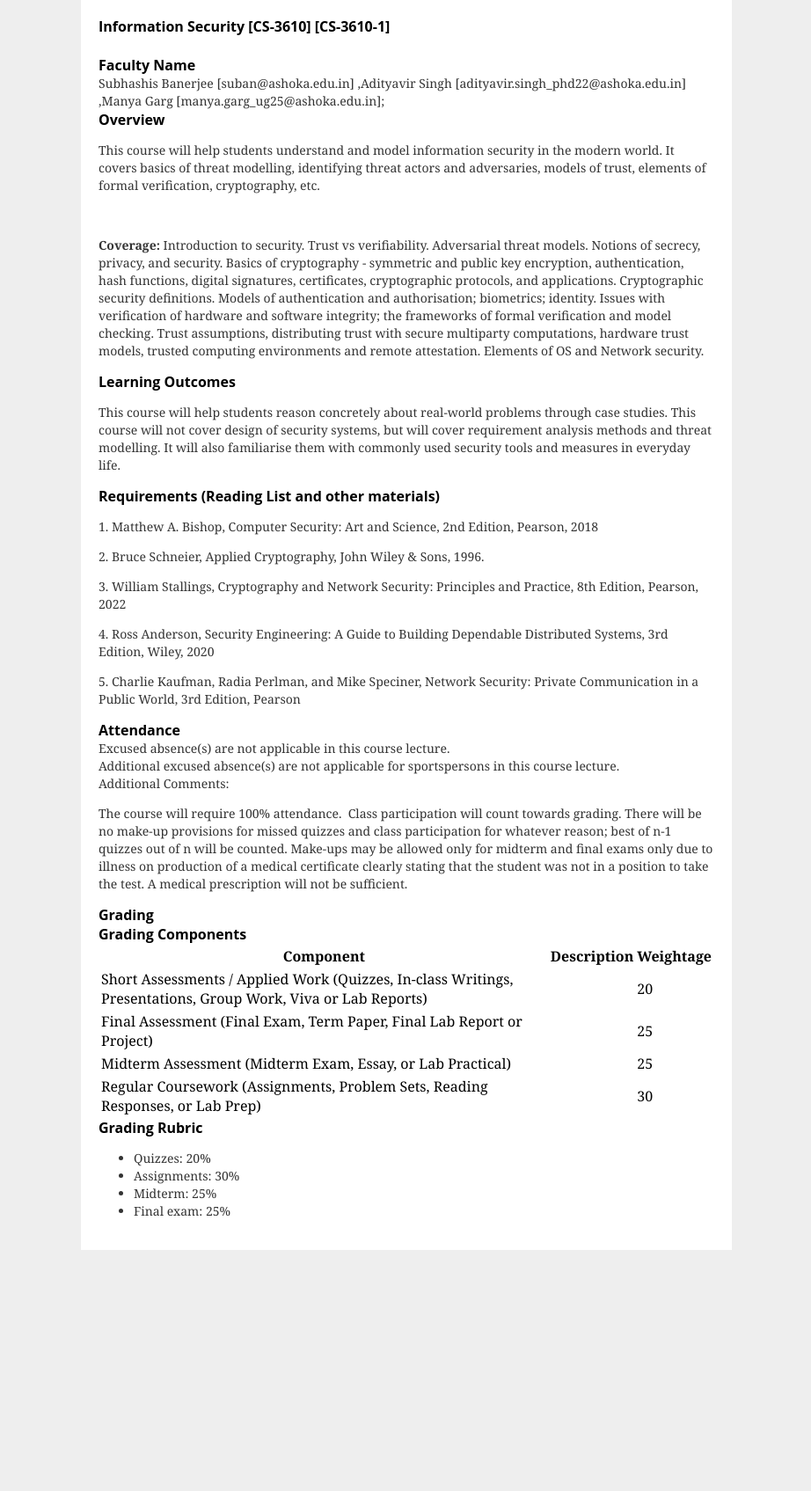
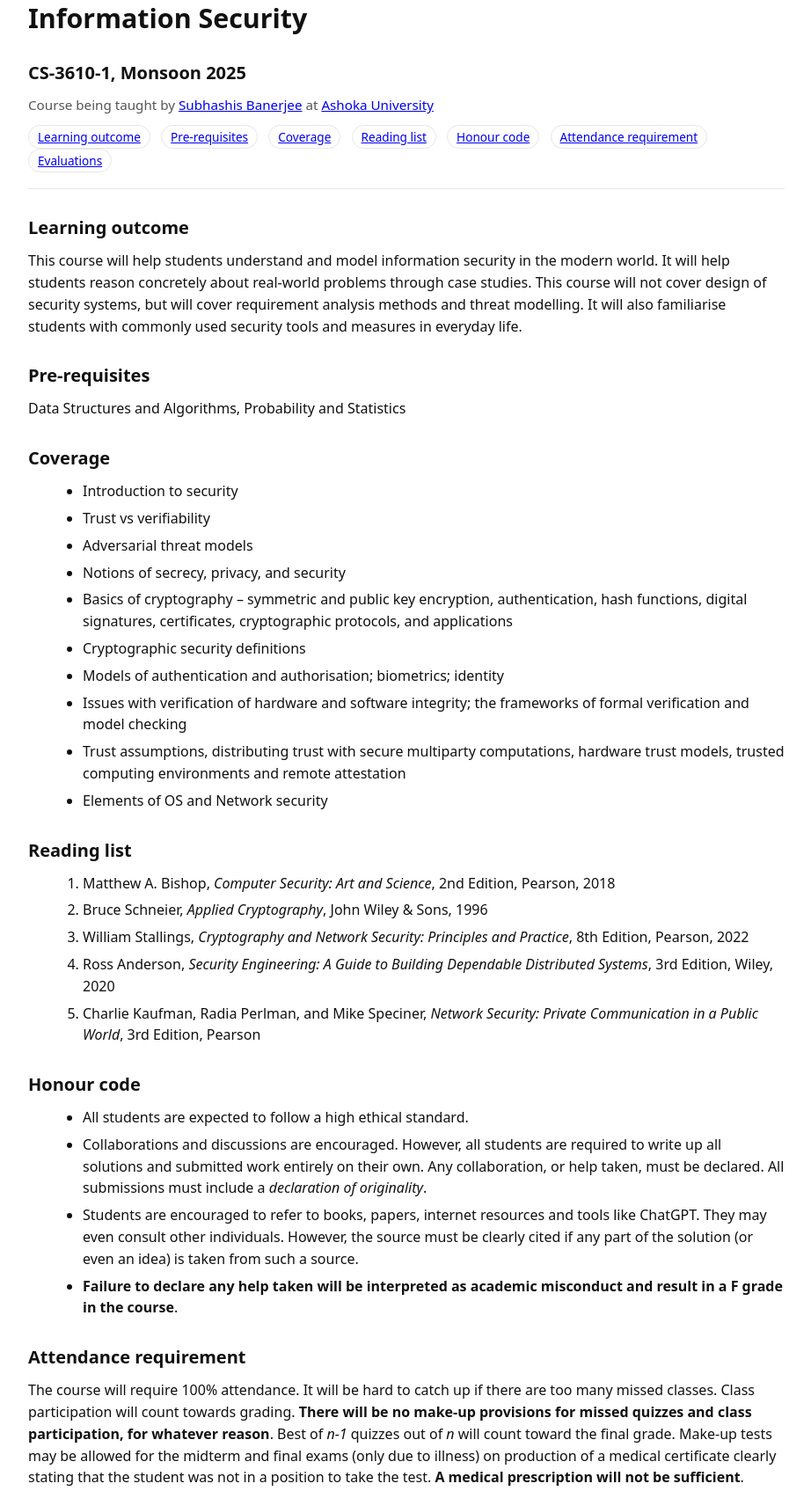
Before and after one commit to suban-iitd/Courses, a plain HTML site: page InfoSec_Monsoon2025/index.html in a window 1280 px wide. Shown: the part 45-1740 px from the top of the page at 88% size, without its empty margins (178-1100 px from the left). Before the commit the page ends 1474 px from the top, so only its background shows below. Drawn offline with Linux system fonts and the light colour scheme.

Commit message:
updated infosec

```diff
--- a/InfoSec_Monsoon2025/index.html
+++ b/InfoSec_Monsoon2025/index.html
@@ -1,23 +1,130 @@
-<html><head> <style type='text/css'> .panel .panel-heading { border-bottom: 0; font-size: 14px; }  body { font-family: Open Sans !important;font-size:13px !important color: #656565;padding-top:15px }.cmsMaintitle{margin: 30px 0 30px 0;color: #c5122f;border - bottom: 3px solid #c5122f;padding - bottom: 10px;font-family: Georgia, Times New Roman, Times;font-size: 25px}h1{font-family: Georgia, Times New Roman, Times;font-size: 20px;margin - bottom: 5px;color:#0d3862} .cmsTitle{color: #c5122f;margin - bottom: 10px;font-size:17px;font-family: Georgia, Times New Roman, Times; !important;}.cmsDescp{font-family: Georgia, Times New Roman, Times;color:#333;font-size:14px;line-height: 20px;}.wrapper{width:700px;margin:0 auto;background-color: #fff;padding: 20px;}</style></head><body style='background-color: #eee;'><div class='wrapper'><h4>Information Security [CS-3610] [CS-3610-1]</h4><div><strong>Faculty Name </strong><div class="cmsDescp">Subhashis Banerjee [suban@ashoka.edu.in] ,Adityavir Singh [adityavir.singh_phd22@ashoka.edu.in] ,Manya Garg [manya.garg_ug25@ashoka.edu.in];</div></div><div><strong>Overview</strong><div class="cmsDescp"><p>This course will help students understand and model information security in the modern world. It covers basics of threat modelling, identifying threat actors and adversaries, models of trust, elements of formal verification, cryptography, etc.</p>
+<!doctype html>
+<html lang="en">
+<head>
+  <meta charset="utf-8" />
+  <meta name="viewport" content="width=device-width, initial-scale=1" />
+  <title>Information Security</title>
+  <style>
+    :root{
+      --text:#111;
+      --muted:#555;
+      --accent:#2f6feb;
+      --bg:#fff;
+      --border:#e6e6e6;
+    }
+    *{box-sizing:border-box}
+    html,body{margin:0;padding:0;background:var(--bg);color:var(--text);font:16px/1.55 system-ui,-apple-system,Segoe UI,Roboto,Ubuntu,Helvetica,Arial,sans-serif}
+    .page{max-width:900px;margin:48px auto;padding:0 20px 64px}
+    header{border-bottom:1px solid var(--border);padding-bottom:18px;margin-bottom:28px}
+    h1{font-size:1.9rem;line-height:1.2;margin:0 0 6px}
+    .meta{color:var(--muted);font-size:0.95rem}
+    h2{font-size:1.25rem;margin:28px 0 10px}
+    h3{font-size:1.05rem;margin:22px 0 10px}
+    p{margin:10px 0}
+    ul,ol{margin:8px 0 16px 22px}
+    li{margin:6px 0}
+    .tag{display:inline-block;border:1px solid var(--border);border-radius:999px;padding:2px 10px;margin-right:8px;font-size:0.85rem;color:var(--muted)}
+    .callout{border-left:4px solid var(--accent);background:#f6f9ff;padding:12px 14px;border-radius:6px;margin:14px 0}
+    .hours{color:var(--muted);font-size:0.9rem}
+    footer{border-top:1px solid var(--border);margin-top:40px;padding-top:14px;color:var(--muted);font-size:0.9rem}
+    @media print{
+      .page{margin:0;padding:0}
+      header,footer{border:none}
+      a{color:inherit;text-decoration:none}
+    }
+  </style>
+</head>
+<body>
+  <main class="page">
+    <header>
+      <h1>Information Security</h1>
+      <h2>CS-3610-1, Monsoon 2025</h2>
+      <div class="meta">Course being taught by <a href=https://www.ashoka.edu.in/profile/subhashis-banerjee/ target="_blank">Subhashis Banerjee</a> at <a href=https://www.ashoka.edu.in target="_blank">Ashoka University</a></div>
+      <div></div><p><p>
+      <div class="tags">
+        <span class="tag"><a href="#LA">Learning outcome</a></span>
+        <span class="tag"><a href="#prereq">Pre-requisites</a></span>
+        <span class="tag"><a href="#coverage">Coverage</a></span>
+        <span class="tag"><a href="#books">Reading list</a></span>
+        <span class="tag"><a href="#honourcode">Honour code</a></span>
+        <span class="tag"><a href="#attendance">Attendance requirement</a></span>
+        <span class="tag"><a href="#evals">Evaluations</a></span>
+      </div>
+    </header>
 
-<p>&nbsp;</p>
+    <section>
+      <a name="LA"><h2>Learning outcome</h2></a>
+      <p>This course will help students understand and model information security in the modern world. It will help students reason concretely about real-world problems through case studies. This course will not cover design of security systems, but will cover requirement analysis methods and threat modelling. It will also familiarise students with commonly used security tools and measures in everyday life.</p>
+    </section>
 
-<p><strong>Coverage:</strong> Introduction to security. Trust vs verifiability. Adversarial threat models. Notions of secrecy, privacy, and security. Basics of cryptography - symmetric and public key encryption, authentication, hash functions, digital signatures, certificates, cryptographic protocols, and applications. Cryptographic security definitions. Models of authentication and authorisation; biometrics; identity. Issues with verification of hardware and software integrity; the frameworks of formal verification and model checking. Trust assumptions, distributing trust with secure multiparty computations, hardware trust models, trusted computing environments and remote attestation. Elements of OS and Network security.</p>
-</div></div><div><strong>Learning Outcomes</strong><div class="cmsDescp"><p>This course will help students reason concretely about real-world problems through case studies. This course will not cover design of security systems, but will cover requirement analysis methods and threat modelling. It will also familiarise them with commonly used security tools and measures in everyday life.</p>
-</div></div><div><strong>Requirements (Reading List and other materials)</strong><div class="cmsDescp"><p>1. Matthew A. Bishop, Computer Security: Art and Science, 2nd Edition, Pearson, 2018</p>
+    <section>
+      <a name="prereq"><h2>Pre‑requisites</h2></a>
+      <p>Data Structures and Algorithms, Probability and Statistics</p>
+    </section>
 
-<p>2. Bruce Schneier, Applied Cryptography, John Wiley &amp; Sons, 1996.</p>
+    <section>
+      <a name="coverage"><h2>Coverage </h2></a>
+      <ul>
+        <li>Introduction to security</li>
+        <li>Trust vs verifiability</li>
+        <li>Adversarial threat models</li>
+        <li>Notions of secrecy, privacy, and security</li>
+        <li>
+          Basics of cryptography – symmetric and public key encryption, authentication, hash functions, digital signatures, certificates, cryptographic protocols, and applications
+        </li>
+        <li>Cryptographic security definitions</li>
+        <li>Models of authentication and authorisation; biometrics; identity</li>
+        <li>
+          Issues with verification of hardware and software integrity; the frameworks of formal verification and model checking
+        </li>
+        <li>
+          Trust assumptions, distributing trust with secure multiparty computations, hardware trust models, trusted computing environments and remote attestation
+        </li>
+        <li>Elements of OS and Network security</li>
+      </ul>
+    </section>
 
-<p>3. William Stallings, Cryptography and Network Security: Principles and Practice, 8th Edition, Pearson, 2022</p>
+    <section>
+      <a name="books"><h2>Reading list</h2></a>
+      <ol>
+        <li>Matthew A. Bishop, <em>Computer Security: Art and Science</em>, 2nd Edition, Pearson, 2018</li>
+        <li>Bruce Schneier, <em>Applied Cryptography</em>, John Wiley &amp; Sons, 1996</li>
+        <li>William Stallings, <em>Cryptography and Network Security: Principles and Practice</em>, 8th Edition, Pearson, 2022</li>
+        <li>Ross Anderson, <em>Security Engineering: A Guide to Building Dependable Distributed Systems</em>, 3rd Edition, Wiley, 2020</li>
+        <li>Charlie Kaufman, Radia Perlman, and Mike Speciner, <em>Network Security: Private Communication in a Public World</em>, 3rd Edition, Pearson</li>
+      </ol>
+    </section>
 
-<p>4. Ross Anderson, Security Engineering: A Guide to Building Dependable Distributed Systems, 3rd Edition, Wiley, 2020</p>
+    <section>
+      <a name="honourcode"><h2>Honour code</h2></a>
+      <ul>
+        <li>All students are expected to follow a high ethical standard.
+        <li>Collaborations and discussions are encouraged. However, all students are required to write up all solutions and submitted work entirely on their own. Any collaboration, or help taken, must be declared. All submissions must include a <i>declaration of originality</i>.
+        <li>Students are encouraged to refer to books, papers, internet resources and tools like ChatGPT.  They may even consult other individuals. However, the source must be clearly cited if any part of the solution (or even an idea) is taken from such a source.
+        <li><b>Failure to declare any help taken will be interpreted as academic misconduct and result in a F grade in the course</b>.
+      </ul>
+    </section>
 
-<p>5. Charlie Kaufman, Radia Perlman, and Mike Speciner, Network Security: Private Communication in a Public World, 3rd Edition, Pearson</p>
-</div></div><div><strong>Attendance</strong><div class="cmsDescp"></div></div><div><strong></strong><div class="cmsDescp"> Excused absence(s) are not applicable in this course lecture.</div></div><div><strong></strong><div class="cmsDescp"> Additional excused absence(s) are not applicable for sportspersons in this course lecture.</div></div><div><strong></strong><div class="cmsDescp">Additional Comments: <p>The course will require 100% attendance. &nbsp;Class participation will count towards grading.&nbsp;There will be no make-up provisions for missed quizzes and class participation for whatever reason; best of n-1 quizzes out of n will be counted. Make-ups may be allowed only for midterm and final exams only due to illness on production of a medical certificate clearly stating that the student was not in a position to take the test. A medical prescription will not be sufficient.</p>
-</div></div><div><strong>Grading</strong><div class="cmsDescp"></div></div><div><strong>Grading Components</strong><div class="cmsDescp"><table class="table table-bordered"><thead><tr><th>Component</th><th>Description</th><th>Weightage</th></tr></thead><tbody><tr><td>Short Assessments / Applied Work (Quizzes, In-class Writings, Presentations, Group Work, Viva or Lab Reports)</td><td></td><td>20</td></tr><tr><td>Final Assessment (Final Exam, Term Paper, Final Lab Report or Project)</td><td></td><td>25</td></tr><tr><td>Midterm Assessment (Midterm Exam, Essay, or Lab Practical)</td><td></td><td>25</td></tr><tr><td>Regular Coursework (Assignments, Problem Sets,  Reading Responses, or Lab Prep)</td><td></td><td>30</td></tr></tbody></table></div></div><div><strong>Grading Rubric</strong><div class="cmsDescp"><ul>
-	<li>Quizzes: 20%</li>
-	<li>Assignments: 30%</li>
-	<li>Midterm: 25%</li>
-	<li>Final exam: 25%</li>
-</ul>
-</div></div></div></body></html>
+    <section>
+      <a name="attendance"><h2>Attendance requirement</h2></a>
+      The course will require 100% attendance. It will be hard to catch up if there are too many missed classes. Class participation will count towards grading. <b>There will be no make-up provisions for missed quizzes and class participation, for whatever reason</b>. Best of <i>n-1</i> quizzes out of <i>n</i> will count toward the final grade. Make-up tests may be allowed for the midterm and final exams (only due to illness) on production of a medical certificate clearly stating that the student was not in a position to take the test. <b>A medical prescription will not be sufficient</b>.
+    </section>
+
+    <section>
+      <a name="evals"><h2>Evaluations</h2></a>
+      <ul>
+        <li>Quizzes: 20%
+        <li>Assignments and project: 30%
+        <li>Midterm examination: 25%
+        <li>Final examination: 25%
+      </ul>
+    </section>
+
+
+
+    <footer>
+      <p><a href=https://www.ashoka.edu.in/profile/subhashis-banerjee/ target="_blank">Subhashis Banerjee</a></p>
+    </footer>
+  </main>
+</body>
+</html>
```
